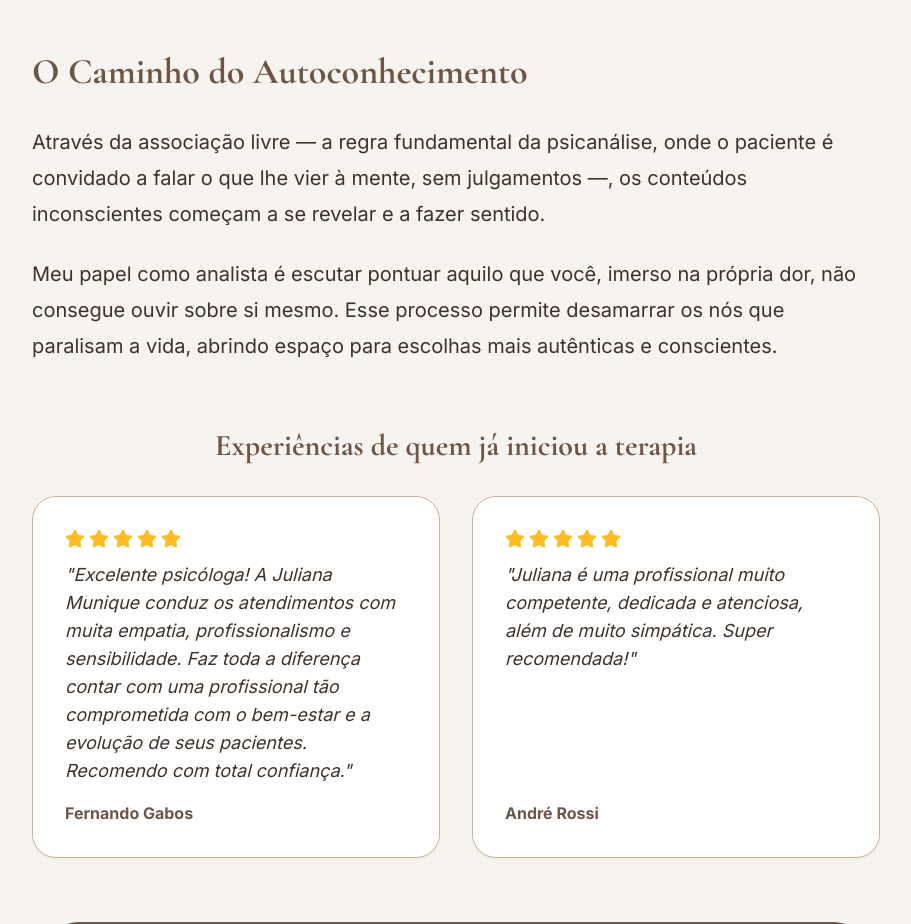
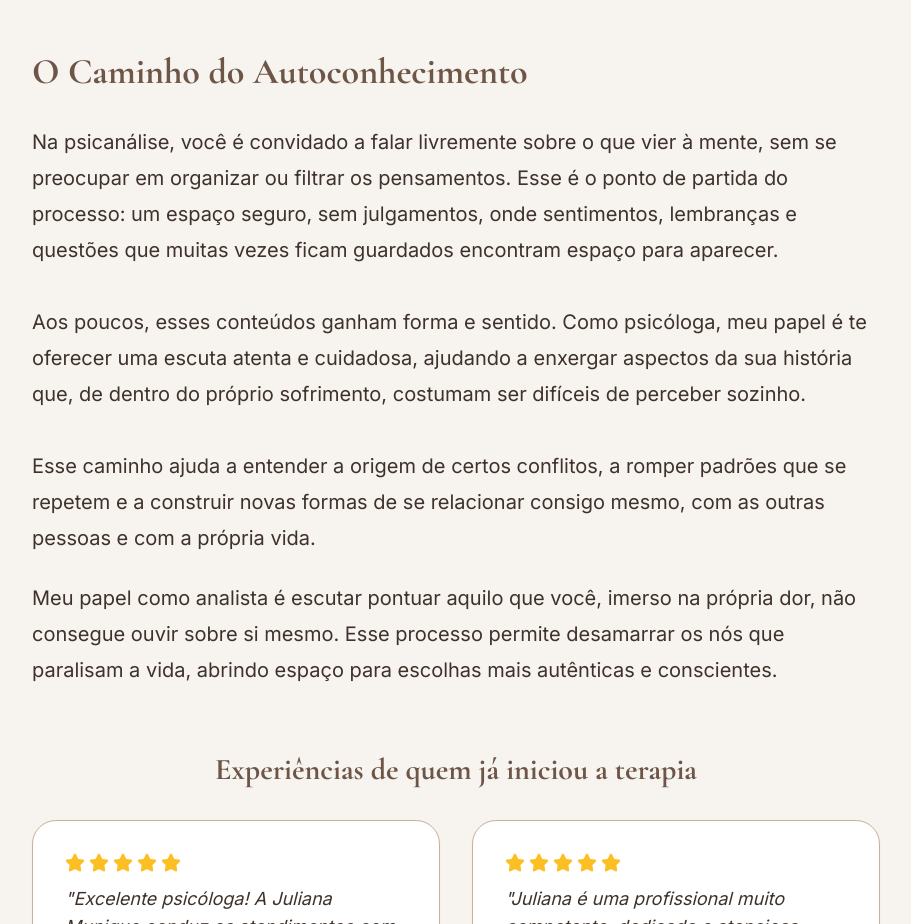
Before and after one commit to fernandogabos/site-psic-loga-juliana-munique-821vhrkc0, a React (Vite) app: page /adultos in a window 1280 px wide. Shown: the part 1980-2904 px from the top of the page, without its empty margins (184-1095 px from the left). Built offline with nearby package versions, Linux system fonts and the light colour scheme.

Commit message:
Auto-commit after full sync (build simulation)

```diff
--- a/src/pages/Adultos.tsx
+++ b/src/pages/Adultos.tsx
@@ -81,9 +81,28 @@ export default function Adultos() {
 
           <h2>O Caminho do Autoconhecimento</h2>
           <p>
-            Através da associação livre — a regra fundamental da psicanálise, onde o paciente é
-            convidado a falar o que lhe vier à mente, sem julgamentos —, os conteúdos inconscientes
-            começam a se revelar e a fazer sentido.
+            <div>
+              Na psicanálise, você é convidado a falar livremente sobre o que vier à mente, sem se
+              preocupar em organizar ou filtrar os pensamentos. Esse é o ponto de partida do
+              processo: um espaço seguro, sem julgamentos, onde sentimentos, lembranças e questões
+              que muitas vezes ficam guardados encontram espaço para aparecer.
+            </div>
+            <div>
+              <br />
+            </div>
+            <div>
+              Aos poucos, esses conteúdos ganham forma e sentido. Como psicóloga, meu papel é te
+              oferecer uma escuta atenta e cuidadosa, ajudando a enxergar aspectos da sua história
+              que, de dentro do próprio sofrimento, costumam ser difíceis de perceber sozinho.
+            </div>
+            <div>
+              <br />
+            </div>
+            <div>
+              Esse caminho ajuda a entender a origem de certos conflitos, a romper padrões que se
+              repetem e a construir novas formas de se relacionar consigo mesmo, com as outras
+              pessoas e com a própria vida.
+            </div>
           </p>
           <p>
             Meu papel como analista é escutar pontuar aquilo que você, imerso na própria dor, não
```
Also changed, not shown: .skip.config.json.
